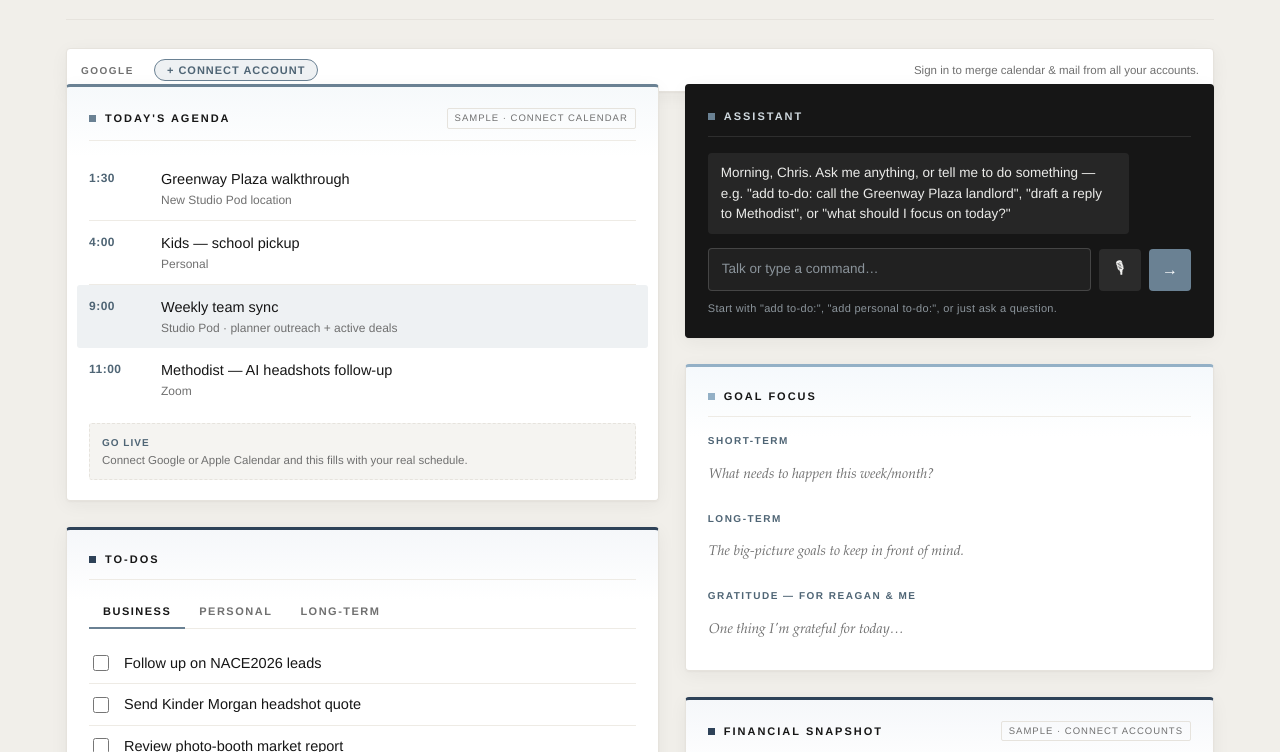
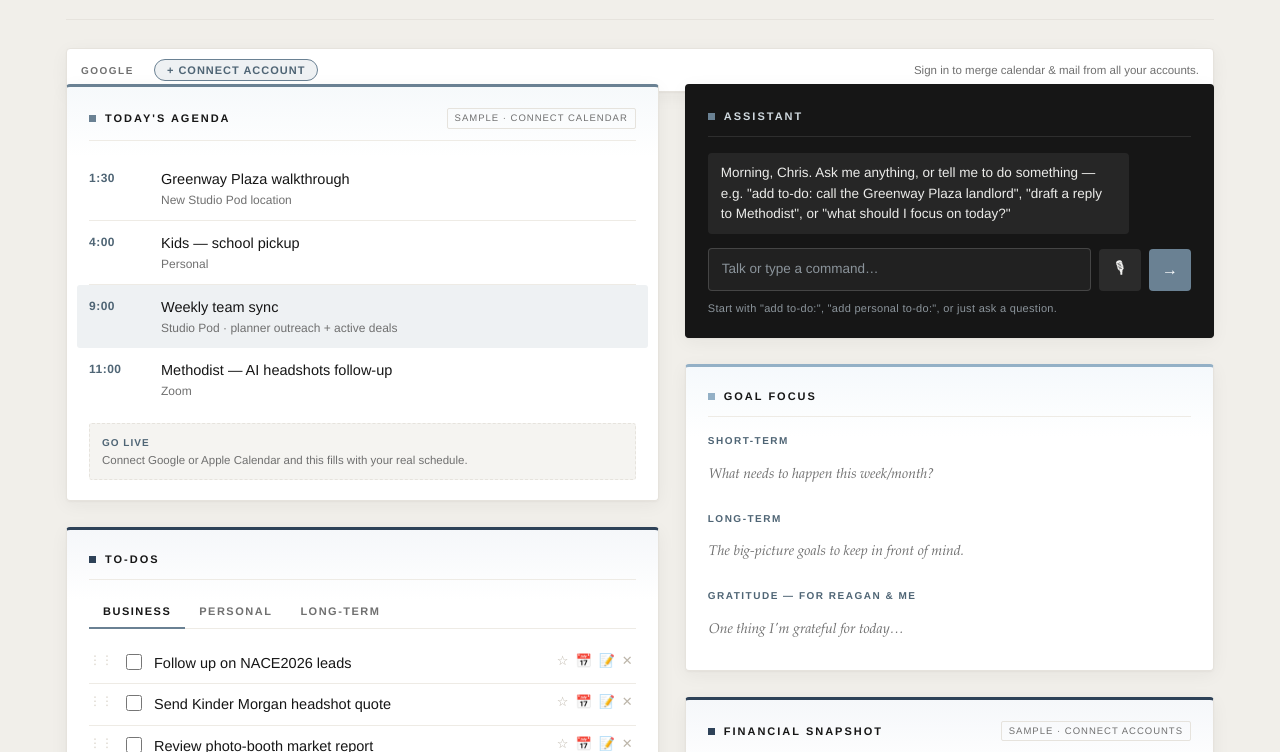
Before and after one commit to cbsp4809/personal-dashboard, a plain HTML site: page index.html in a window 1280 px wide. Shown: the part 200-952 px from the top of the page. Drawn offline with Linux system fonts and the light colour scheme.

Commit message:
Upgrade to-dos: due dates, notes, priority star, drag-to-reorder

```diff
--- a/index.html
+++ b/index.html
@@ -89,13 +89,27 @@ body{
 .tabs{display:flex;gap:0;margin-bottom:14px;border-bottom:1px solid var(--line-soft);}
 .tab{font-size:11px;letter-spacing:1.5px;text-transform:uppercase;padding:7px 14px;cursor:pointer;color:var(--grey);font-weight:600;border-bottom:2px solid transparent;margin-bottom:-1px;}
 .tab.active{color:var(--ink);border-color:var(--accent);}
-.todo{display:flex;align-items:center;gap:12px;padding:9px 0;border-bottom:1px solid var(--line-soft);}
+.todo{display:flex;align-items:flex-start;gap:9px;padding:9px 0;border-bottom:1px solid var(--line-soft);}
 .todo:last-of-type{border-bottom:none;}
-.todo input[type=checkbox]{width:16px;height:16px;accent-color:var(--accent);cursor:pointer;flex-shrink:0;}
-.todo label{flex:1;cursor:pointer;}
+.todo.dragover{box-shadow:inset 0 2px 0 var(--accent);}
+.todo .drag{cursor:grab;color:#d8d2c8;font-size:12px;line-height:1.3;user-select:none;padding-top:1px;}
+.todo:hover .drag{color:var(--grey);}
+.todo .chk{width:16px;height:16px;accent-color:var(--accent);cursor:pointer;flex-shrink:0;margin-top:2px;}
+.tmain{flex:1;min-width:0;}
+.trow1{display:flex;align-items:center;gap:8px;flex-wrap:wrap;}
 .todo.done label{text-decoration:line-through;color:var(--grey);}
-.todo .del{opacity:0;color:var(--grey);background:none;border:none;cursor:pointer;font-size:13px;padding:2px 4px;}
-.todo:hover .del{opacity:1;}
+.duechip{font-size:9.5px;letter-spacing:.5px;text-transform:uppercase;font-weight:600;background:var(--panel);border:1px solid var(--line);border-radius:10px;padding:1px 7px;color:var(--grey);}
+.duechip.soon{color:#9a6b1f;border-color:#e6d6b3;background:#faf3e2;}
+.duechip.over{color:#fff;background:#a8473f;border-color:#a8473f;}
+.noteflag{color:var(--accent);font-size:8px;}
+.tnote{margin-top:7px;}
+.noteta{width:100%;border:1px solid var(--line);border-radius:6px;padding:7px 9px;font-size:12.5px;font-family:inherit;background:var(--bg);resize:vertical;min-height:48px;color:var(--ink);}
+.noteta:focus{outline:none;border-color:var(--accent);}
+.tctl{display:flex;align-items:center;gap:1px;flex-shrink:0;position:relative;}
+.tctl .ic{border:none;background:none;cursor:pointer;color:#bdb6aa;font-size:13px;padding:2px 3px;line-height:1;}
+.tctl .ic:hover{color:var(--ink);}
+.todo.star .star-b{color:#d9a441;}
+.tctl .duein{position:absolute;right:4px;bottom:-2px;width:1px;height:1px;opacity:0;pointer-events:none;}
 .addrow{display:flex;gap:8px;margin-top:14px;}
 .addrow input{flex:1;border:1px solid var(--line);border-radius:var(--radius);padding:9px 12px;font-size:13.5px;background:var(--bg);font-family:inherit;}
 .addrow input:focus{outline:none;border-color:var(--accent);}
@@ -377,13 +391,43 @@ const defaults={biz:[{x:'Follow up on NACE2026 leads',d:false},{x:'Send Kinder M
                 longterm:[{x:'Open the Greenway Plaza Studio Pod location',d:false},{x:'Build out the AI headshot offering',d:false},{x:'Capture ideas & big-picture goals here…',d:false}]};
 function getTodos(l){return store.get('todos_'+l, defaults[l]);}
 function setTodos(l,v){store.set('todos_'+l,v);}
+function fmtDue(d){return new Date(d+'T00:00').toLocaleDateString([], {month:'short',day:'numeric'});}
+function dueClass(d,done){if(!d||done)return '';const t=new Date();t.setHours(0,0,0,0);const diff=(new Date(d+'T00:00')-t)/86400000;if(diff<0)return 'over';if(diff<=2)return 'soon';return '';}
+let dragFrom=null;
 function renderTodos(){
   const items=getTodos(curList);
-  $('#todos').innerHTML=items.map((it,i)=>
-    `<div class="todo ${it.d?'done':''}"><input type="checkbox" data-i="${i}" ${it.d?'checked':''}><label data-i="${i}">${esc(it.x)}</label><button class="del" data-i="${i}">✕</button></div>`
-  ).join('')||'<div style="color:var(--grey);font-size:13px;padding:6px 0">Nothing here yet — add a task below.</div>';
-  $('#todos').querySelectorAll('input').forEach(c=>c.onchange=e=>{const a=getTodos(curList);a[e.target.dataset.i].d=e.target.checked;setTodos(curList,a);renderTodos();});
-  $('#todos').querySelectorAll('.del').forEach(b=>b.onclick=e=>{const a=getTodos(curList);a.splice(e.target.dataset.i,1);setTodos(curList,a);renderTodos();});
+  $('#todos').innerHTML=items.map((it,i)=>{
+    const due=it.due||'';
+    return `<div class="todo ${it.d?'done':''} ${it.star?'star':''}" draggable="true" data-i="${i}">
+      <span class="drag">⋮⋮</span>
+      <input type="checkbox" class="chk" data-i="${i}" ${it.d?'checked':''}>
+      <div class="tmain">
+        <div class="trow1"><label>${esc(it.x)}</label>${due?`<span class="duechip ${dueClass(due,it.d)}">${esc(fmtDue(due))}</span>`:''}${it.note?'<span class="noteflag">●</span>':''}</div>
+        <div class="tnote" data-i="${i}" style="display:none"><textarea class="noteta" data-i="${i}" placeholder="Details, links, sub-steps…">${esc(it.note||'')}</textarea></div>
+      </div>
+      <div class="tctl">
+        <button class="ic star-b" data-i="${i}" title="Priority">${it.star?'★':'☆'}</button>
+        <button class="ic cal-b" data-i="${i}" title="Due date">📅</button>
+        <button class="ic note-b" data-i="${i}" title="Note">📝</button>
+        <button class="ic del" data-i="${i}" title="Delete">✕</button>
+        <input type="date" class="duein" data-i="${i}" value="${esc(due)}">
+      </div>
+    </div>`;
+  }).join('')||'<div style="color:var(--grey);font-size:13px;padding:6px 0">Nothing here yet — add a task below.</div>';
+  const root=$('#todos');
+  root.querySelectorAll('.chk').forEach(c=>c.onchange=e=>{const a=getTodos(curList);a[+e.target.dataset.i].d=e.target.checked;setTodos(curList,a);renderTodos();});
+  root.querySelectorAll('.del').forEach(b=>b.onclick=e=>{const a=getTodos(curList);a.splice(+e.currentTarget.dataset.i,1);setTodos(curList,a);renderTodos();});
+  root.querySelectorAll('.star-b').forEach(b=>b.onclick=e=>{const i=+e.currentTarget.dataset.i;const a=getTodos(curList);a[i].star=!a[i].star;if(a[i].star){const[m]=a.splice(i,1);a.unshift(m);}setTodos(curList,a);renderTodos();});
+  root.querySelectorAll('.cal-b').forEach(b=>b.onclick=e=>{const inp=root.querySelector('.duein[data-i="'+e.currentTarget.dataset.i+'"]');if(inp){if(inp.showPicker){try{inp.showPicker();}catch(_){inp.focus();}}else inp.focus();}});
+  root.querySelectorAll('.duein').forEach(inp=>inp.onchange=e=>{const a=getTodos(curList);a[+e.target.dataset.i].due=e.target.value;setTodos(curList,a);renderTodos();});
+  root.querySelectorAll('.note-b').forEach(b=>b.onclick=e=>{const n=root.querySelector('.tnote[data-i="'+e.currentTarget.dataset.i+'"]');if(n){n.style.display=n.style.display==='none'?'block':'none';if(n.style.display==='block')n.querySelector('textarea').focus();}});
+  root.querySelectorAll('.noteta').forEach(t=>t.oninput=e=>{const a=getTodos(curList);a[+e.target.dataset.i].note=e.target.value;setTodos(curList,a);});
+  root.querySelectorAll('.todo').forEach(el=>{
+    el.ondragstart=()=>{dragFrom=+el.dataset.i;};
+    el.ondragover=e=>{e.preventDefault();el.classList.add('dragover');};
+    el.ondragleave=()=>el.classList.remove('dragover');
+    el.ondrop=e=>{e.preventDefault();el.classList.remove('dragover');const to=+el.dataset.i;if(dragFrom==null||dragFrom===to)return;const a=getTodos(curList);const[m]=a.splice(dragFrom,1);a.splice(to,0,m);dragFrom=null;setTodos(curList,a);renderTodos();};
+  });
 }
 function addTodo(text,list){list=list||curList;const a=getTodos(list);a.push({x:text,d:false});setTodos(list,a);if(list===curList)renderTodos();}
 document.querySelectorAll('.tab').forEach(t=>t.onclick=()=>{document.querySelectorAll('.tab').forEach(x=>x.classList.remove('active'));t.classList.add('active');curList=t.dataset.list;renderTodos();});
```
